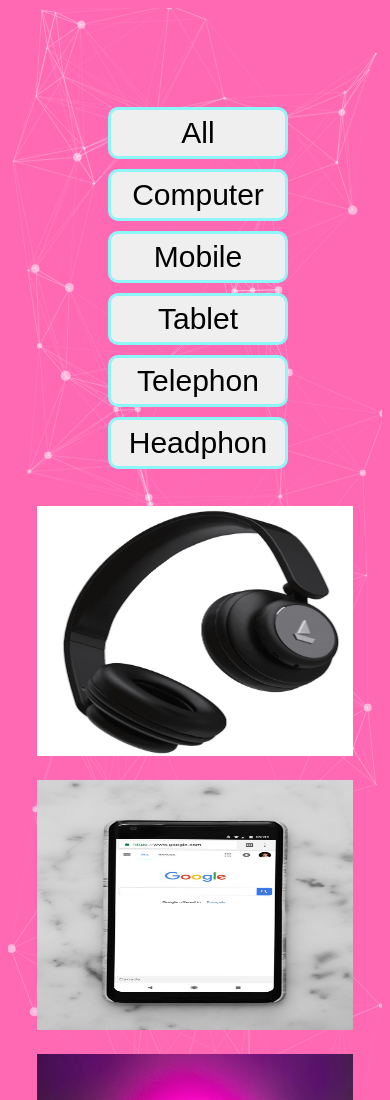
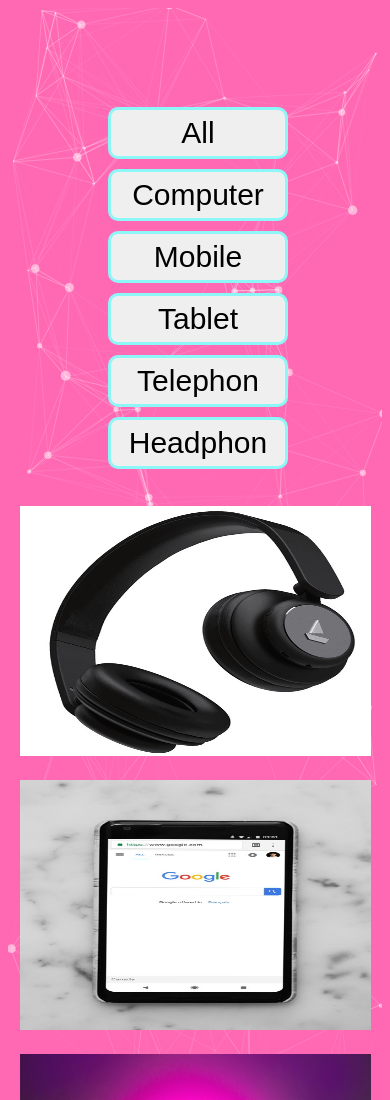
Before and after one commit to amirul1210/template2, a plain HTML site: page index.html in a window 390 px wide. Shown: the top 1100 px of the page. Drawn offline with Linux system fonts and the light colour scheme.

Commit message:
Update style.css

```diff
--- a/css/style.css
+++ b/css/style.css
@@ -40,7 +40,7 @@ body{
 .box{
     width: 90%;
     margin: auto;
-    top: 30%;
+    top: 40%;
     right: 0;
     bottom: 0;
     left:0;
@@ -81,6 +81,7 @@ body{
 {
     .box{
         top: 60%;
+        width:100%;
     }
     .box .mix{
         width: 100%;
```
